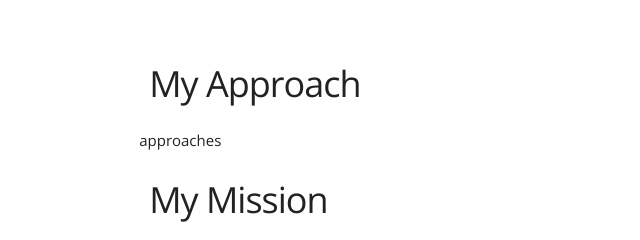
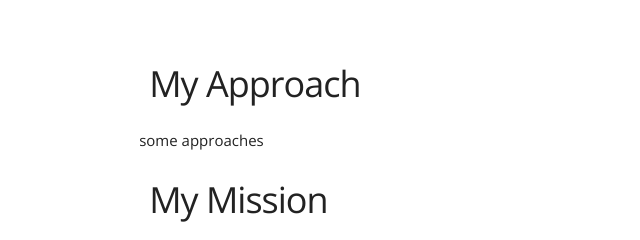
Before and after one commit to CalvinJXie/personal_website, a plain HTML site: page public/index.html in a window 1280 px wide. Shown: the part 1020-1260 px from the top of the page, 520-1160 px from the left. Drawn offline with nearby package versions, Linux system fonts and the light colour scheme; some icons are missing.

Commit message:
Changed something in index

```diff
--- a/public/index.html
+++ b/public/index.html
@@ -60,7 +60,7 @@
       </div>
       <div class="six columns">
         <h3><span class="typcn typcn-pen icon"></span>My Approach</h3>
-        <p>approaches</p>
+        <p>some approaches</p>
       </div>
       <div class="row">
         <div class="six columns">
```
